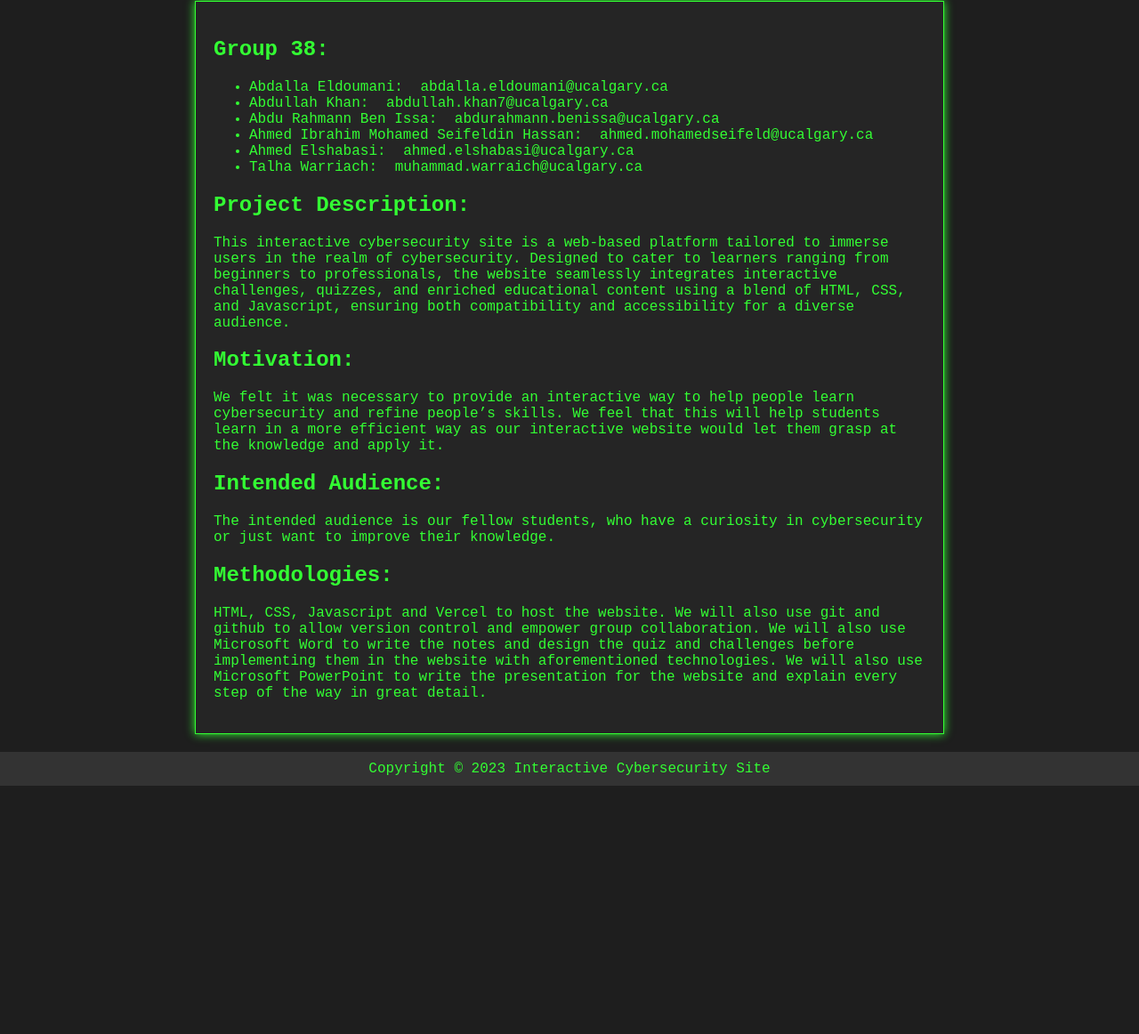
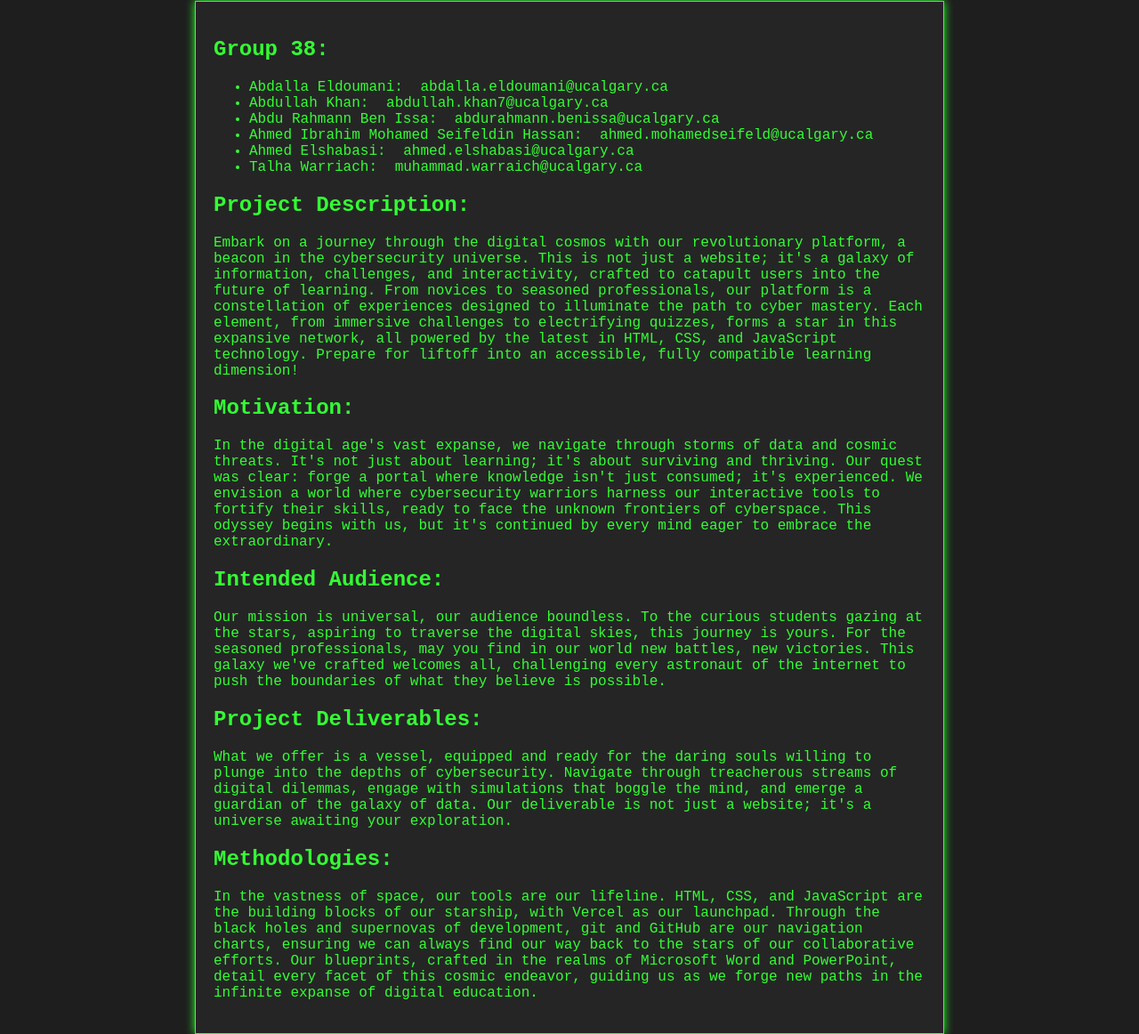
Before and after one commit to Abdalla-Eldoumani/Interactive-Cybersecurity-Site, a plain HTML site: page About/about.html in a window 1280 px wide. Shown: the part 177-1339 px from the top of the page at 89% size. Before the commit the page ends 1060 px from the top, so only its background shows below. Drawn offline with Linux system fonts and the light colour scheme.

Commit message:
final update on the about section

```diff
--- a/About/about.html
+++ b/About/about.html
@@ -30,16 +30,19 @@
         </ul>
 
         <h2>Project Description:</h2>
-        <p>This interactive cybersecurity site is a web-based platform tailored to immerse users in the realm of cybersecurity. Designed to cater to learners ranging from beginners to professionals, the website seamlessly integrates interactive challenges, quizzes, and enriched educational content using a blend of HTML, CSS, and Javascript, ensuring both compatibility and accessibility for a diverse audience.</p>
+        <p>Embark on a journey through the digital cosmos with our revolutionary platform, a beacon in the cybersecurity universe. This is not just a website; it's a galaxy of information, challenges, and interactivity, crafted to catapult users into the future of learning. From novices to seasoned professionals, our platform is a constellation of experiences designed to illuminate the path to cyber mastery. Each element, from immersive challenges to electrifying quizzes, forms a star in this expansive network, all powered by the latest in HTML, CSS, and JavaScript technology. Prepare for liftoff into an accessible, fully compatible learning dimension!</p>
 
         <h2>Motivation:</h2>
-        <p>We felt it was necessary to provide an interactive way to help people learn cybersecurity and refine people’s skills. We feel that this will help students learn in a more efficient way as our interactive website would let them grasp at the knowledge and apply it.</p>
+        <p>In the digital age's vast expanse, we navigate through storms of data and cosmic threats. It's not just about learning; it's about surviving and thriving. Our quest was clear: forge a portal where knowledge isn't just consumed; it's experienced. We envision a world where cybersecurity warriors harness our interactive tools to fortify their skills, ready to face the unknown frontiers of cyberspace. This odyssey begins with us, but it's continued by every mind eager to embrace the extraordinary.</p>
 
         <h2>Intended Audience:</h2>
-        <p>The intended audience is our fellow students, who have a curiosity in cybersecurity or just want to improve their knowledge.</p>
+        <p>Our mission is universal, our audience boundless. To the curious students gazing at the stars, aspiring to traverse the digital skies, this journey is yours. For the seasoned professionals, may you find in our world new battles, new victories. This galaxy we've crafted welcomes all, challenging every astronaut of the internet to push the boundaries of what they believe is possible.</p>
+
+        <h2>Project Deliverables:</h2>
+        <p>What we offer is a vessel, equipped and ready for the daring souls willing to plunge into the depths of cybersecurity. Navigate through treacherous streams of digital dilemmas, engage with simulations that boggle the mind, and emerge a guardian of the galaxy of data. Our deliverable is not just a website; it's a universe awaiting your exploration.</p>
 
         <h2>Methodologies:</h2>
-        <p>HTML, CSS, Javascript and Vercel to host the website. We will also use git and github to allow version control and empower group collaboration. We will also use Microsoft Word to write the notes and design the quiz and challenges before implementing them in the website with aforementioned technologies. We will also use Microsoft PowerPoint to write the presentation for the website and explain every step of the way in great detail.</p>
+        <p>In the vastness of space, our tools are our lifeline. HTML, CSS, and JavaScript are the building blocks of our starship, with Vercel as our launchpad. Through the black holes and supernovas of development, git and GitHub are our navigation charts, ensuring we can always find our way back to the stars of our collaborative efforts. Our blueprints, crafted in the realms of Microsoft Word and PowerPoint, detail every facet of this cosmic endeavor, guiding us as we forge new paths in the infinite expanse of digital education.</p>
     </main>
 
     <footer>
```
